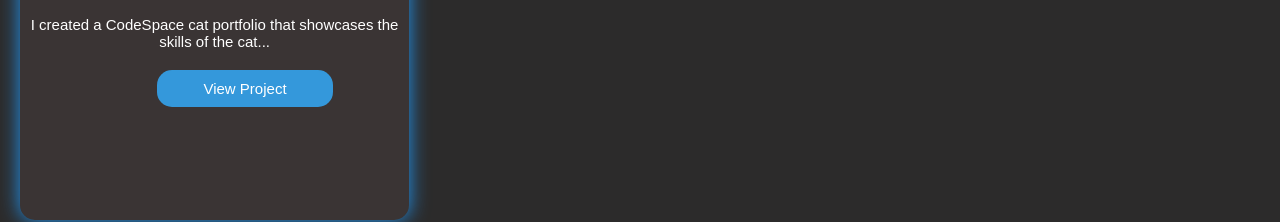
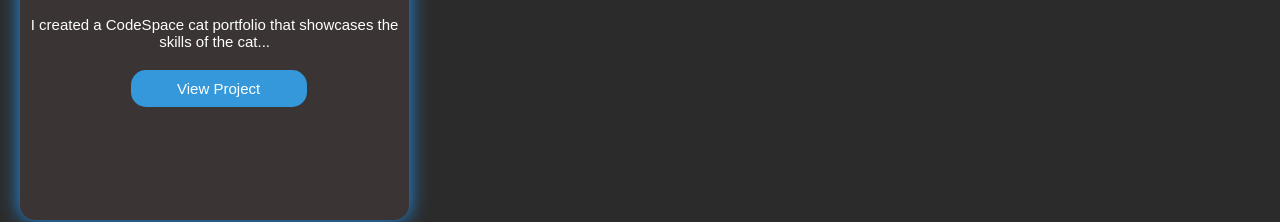
Before and after one commit to ksandile/React-portfolio, a React (Create React App) app: page /projects in a window 1280 px wide. Shown: the part 395-617 px from the top of the page. Built offline with nearby package versions, Linux system fonts and the light colour scheme.

Commit message:
Update style.css

```diff
--- a/src/style.css
+++ b/src/style.css
@@ -623,7 +623,7 @@ section {
 .btn-work {
     display: block;
     margin-top: 20px;
-    margin-left: 15rem;
+    margin-left: 12rem;
     padding: 10px 15px;
     width: 20rem;
     background-color: #3498db;
```
